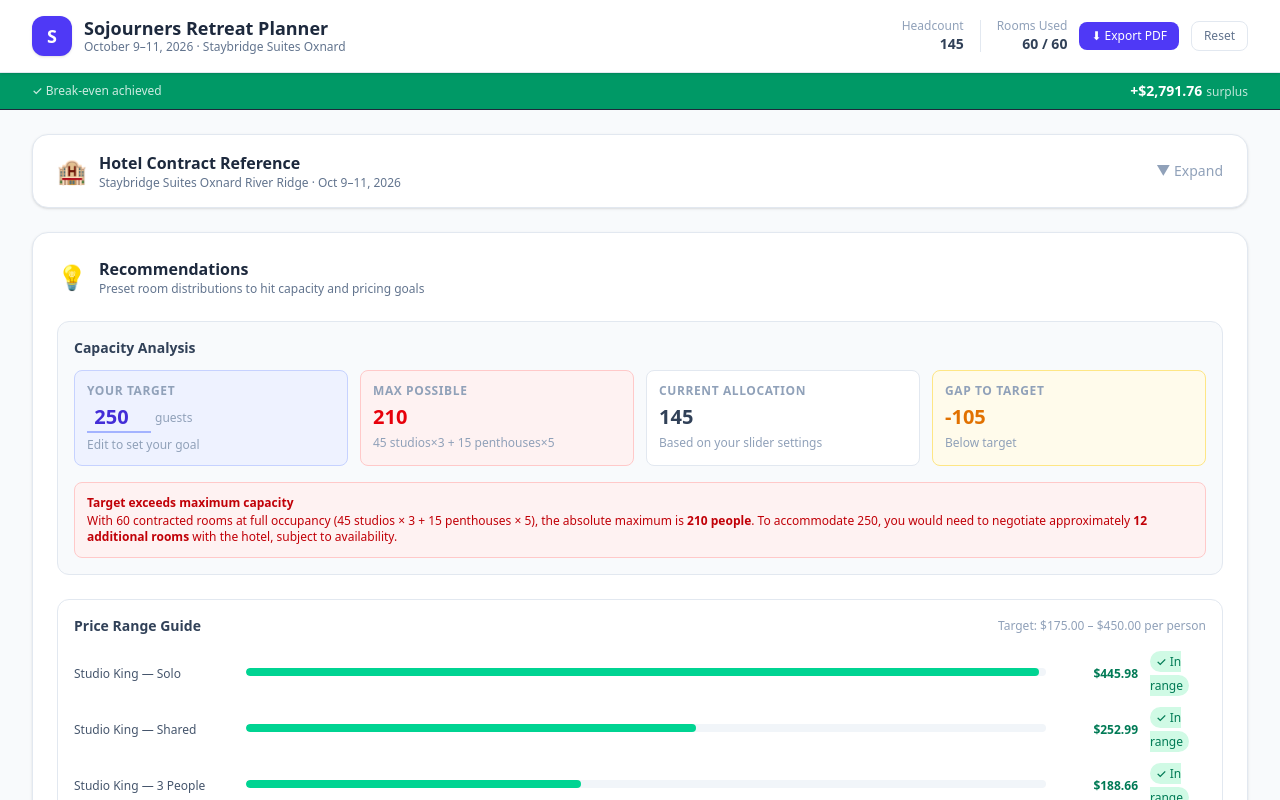
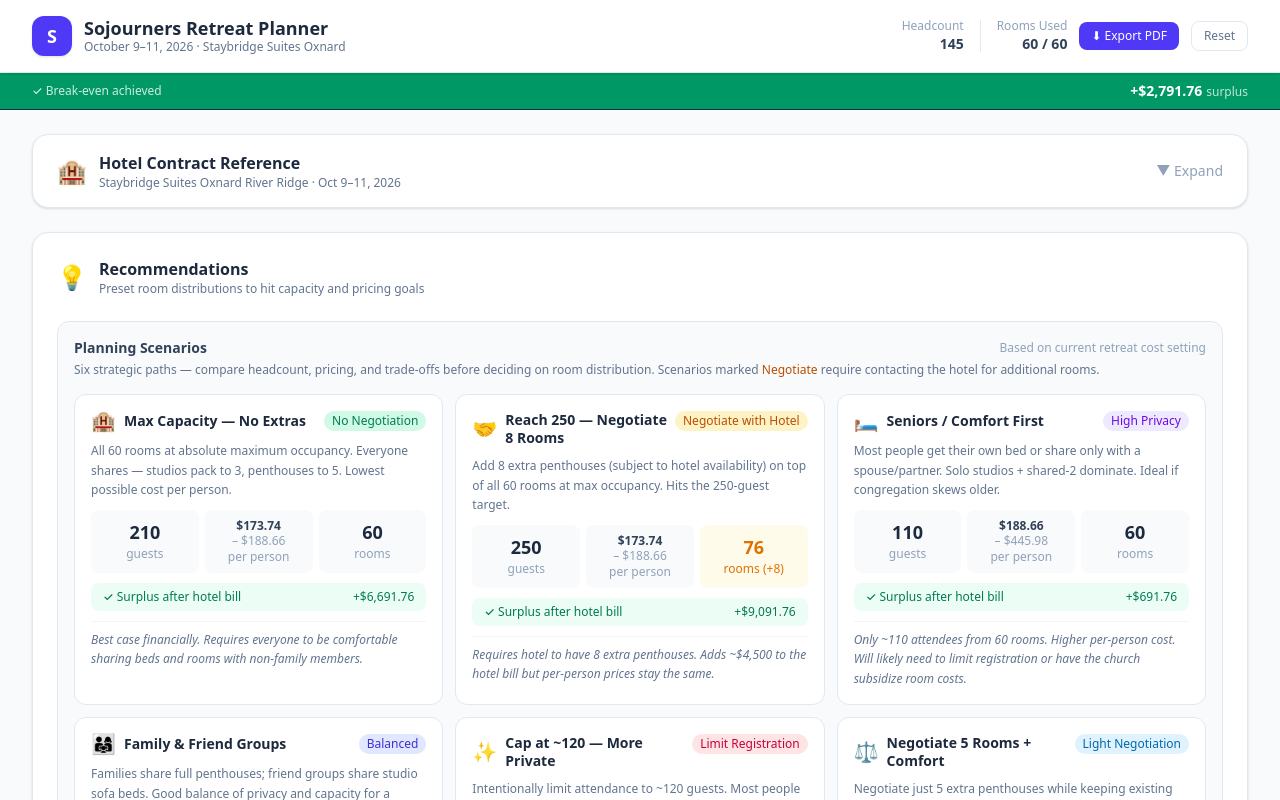
Before and after one commit to chitamoor/sojourners-retreat-planner, a React (Vite) app: page / in a window 1280 px wide. Shown: the top 800 px of the page. Built offline with nearby package versions, Linux system fonts and the light colour scheme.

Commit message:
Add 6 strategic planning scenario cards to Recommendations section
Made-with: Cursor

```diff
--- a/src/components/Recommendations.tsx
+++ b/src/components/Recommendations.tsx
@@ -1,7 +1,7 @@
 import { useMemo, useState } from 'react';
 import { CONTRACT } from '../constants';
-import type { RoomAllocation, RoomMix, FixedCostConfig } from '../types';
-import { computePricingTiers, fmt, totalHeadcount } from '../utils/pricing';
+import type { RoomAllocation, RoomMix, FixedCostConfig, FinancialSummary } from '../types';
+import { computePricingTiers, computeFinancialSummary, fmt, totalHeadcount } from '../utils/pricing';
 
 interface Props {
   fixedConfig: FixedCostConfig;
@@ -89,6 +89,204 @@ const SCENARIOS: Scenario[] = [
   },
 ];
 
+// ─── Planning Scenarios ───────────────────────────────────────────────────────
+
+interface PlanningScenarioConfig {
+  id: string;
+  name: string;
+  icon: string;
+  tag: string;
+  tagColor: string;
+  description: string;
+  allocation: RoomAllocation;
+  extraRooms: number;
+  insight: string;
+}
+
+interface PlanningScenarioMetrics extends PlanningScenarioConfig {
+  minPrice: number;
+  maxPrice: number;
+  headcount: number;
+  roomsUsed: number;
+  summary: FinancialSummary;
+}
+
+const PLANNING_SCENARIO_CONFIGS: PlanningScenarioConfig[] = [
+  {
+    id: 'max-pack',
+    name: 'Max Capacity — No Extras',
+    icon: '🏨',
+    tag: 'No Negotiation',
+    tagColor: 'bg-emerald-100 text-emerald-700',
+    description: 'All 60 rooms at absolute maximum occupancy. Everyone shares — studios pack to 3, penthouses to 5. Lowest possible cost per person.',
+    allocation: {
+      studioKingSolo: 0, studioKingShared: 0, studioKing3person: 45,
+      penthouse2person: 0, penthouse3person: 0, penthouse4person: 0, penthouse5person: 15,
+    },
+    extraRooms: 0,
+    insight: 'Best case financially. Requires everyone to be comfortable sharing beds and rooms with non-family members.',
+  },
+  {
+    id: 'hit-250',
+    name: 'Reach 250 — Negotiate 8 Rooms',
+    icon: '🤝',
+    tag: 'Negotiate with Hotel',
+    tagColor: 'bg-amber-100 text-amber-700',
+    description: 'Add 8 extra penthouses (subject to hotel availability) on top of all 60 rooms at max occupancy. Hits the 250-guest target.',
+    allocation: {
+      studioKingSolo: 0, studioKingShared: 0, studioKing3person: 45,
+      penthouse2person: 0, penthouse3person: 0, penthouse4person: 0, penthouse5person: 23,
+    },
+    extraRooms: 8,
+    insight: 'Requires hotel to have 8 extra penthouses. Adds ~$4,500 to the hotel bill but per-person prices stay the same.',
+  },
+  {
+    id: 'seniors-comfort',
+    name: 'Seniors / Comfort First',
+    icon: '🛏️',
+    tag: 'High Privacy',
+    tagColor: 'bg-violet-100 text-violet-700',
+    description: 'Most people get their own bed or share only with a spouse/partner. Solo studios + shared-2 dominate. Ideal if congregation skews older.',
+    allocation: {
+      studioKingSolo: 20, studioKingShared: 20, studioKing3person: 5,
+      penthouse2person: 10, penthouse3person: 5, penthouse4person: 0, penthouse5person: 0,
+    },
+    extraRooms: 0,
+    insight: 'Only ~110 attendees from 60 rooms. Higher per-person cost. Will likely need to limit registration or have the church subsidize room costs.',
+  },
+  {
+    id: 'family-groups',
+    name: 'Family & Friend Groups',
+    icon: '👨‍👩‍👧',
+    tag: 'Balanced',
+    tagColor: 'bg-indigo-100 text-indigo-700',
+    description: 'Families share full penthouses; friend groups share studio sofa beds. Good balance of privacy and capacity for a mixed-age congregation.',
+    allocation: {
+      studioKingSolo: 0, studioKingShared: 15, studioKing3person: 30,
+      penthouse2person: 0, penthouse3person: 3, penthouse4person: 7, penthouse5person: 5,
+    },
+    extraRooms: 0,
+    insight: '~182 guests from 60 rooms. Families keep penthouses to themselves; couples or friend pairs share studios.',
+  },
+  {
+    id: 'limit-private',
+    name: 'Cap at ~120 — More Private',
+    icon: '✨',
+    tag: 'Limit Registration',
+    tagColor: 'bg-rose-100 text-rose-700',
+    description: 'Intentionally limit attendance to ~120 guests. Most people get their own bed or share only with their spouse. A smaller, more intimate retreat.',
+    allocation: {
+      studioKingSolo: 15, studioKingShared: 25, studioKing3person: 5,
+      penthouse2person: 8, penthouse3person: 4, penthouse4person: 3, penthouse5person: 0,
+    },
+    extraRooms: 0,
+    insight: 'Most comfortable option. Higher per-person cost due to less sharing. Requires strict registration cap — consider a waitlist.',
+  },
+  {
+    id: 'negotiate-comfort',
+    name: 'Negotiate 5 Rooms + Comfort',
+    icon: '⚖️',
+    tag: 'Light Negotiation',
+    tagColor: 'bg-sky-100 text-sky-700',
+    description: 'Negotiate just 5 extra penthouses while keeping existing rooms at a comfortable (not max) occupancy. Middle ground for groups and seniors.',
+    allocation: {
+      studioKingSolo: 5, studioKingShared: 20, studioKing3person: 20,
+      penthouse2person: 0, penthouse3person: 3, penthouse4person: 5, penthouse5person: 12,
+    },
+    extraRooms: 5,
+    insight: '~194 guests with a comfortable mix. Less aggressive than negotiating 8 rooms, more capacity than 60 rooms alone.',
+  },
+];
+
+function PlanningScenarios({ fixedConfig }: { fixedConfig: FixedCostConfig }) {
+  const metrics = useMemo<PlanningScenarioMetrics[]>(() =>
+    PLANNING_SCENARIO_CONFIGS.map(s => {
+      const tiers = computePricingTiers(s.allocation, fixedConfig);
+      const summary = computeFinancialSummary(s.allocation, fixedConfig);
+      const active = tiers.filter(t => t.roomCount > 0);
+      return {
+        ...s,
+        minPrice: active.length ? Math.min(...active.map(t => t.totalPerPerson)) : 0,
+        maxPrice: active.length ? Math.max(...active.map(t => t.totalPerPerson)) : 0,
+        headcount: totalHeadcount(s.allocation),
+        roomsUsed: Object.values(s.allocation).reduce((a, b) => a + b, 0),
+        summary,
+      };
+    }),
+  [fixedConfig]);
+
+  return (
+    <div className="mb-6 rounded-xl border border-slate-200 p-4 bg-slate-50">
+      <div className="flex items-center justify-between mb-1">
+        <h3 className="text-sm font-semibold text-slate-700">Planning Scenarios</h3>
+        <span className="text-xs text-slate-400">Based on current retreat cost setting</span>
+      </div>
+      <p className="text-xs text-slate-500 mb-4">
+        Six strategic paths — compare headcount, pricing, and trade-offs before deciding on room distribution.
+        Scenarios marked <span className="font-medium text-amber-700">Negotiate</span> require contacting the hotel for additional rooms.
+      </p>
+      <div className="grid grid-cols-1 md:grid-cols-2 xl:grid-cols-3 gap-3">
+        {metrics.map(s => <PlanningScenarioCard key={s.id} s={s} />)}
+      </div>
+    </div>
+  );
+}
+
+function PlanningScenarioCard({ s }: { s: PlanningScenarioMetrics }) {
+  const hasSurplus = s.summary.surplus >= 0;
+  const totalRooms = s.roomsUsed + s.extraRooms;
+
+  return (
+    <div className="bg-white rounded-xl border border-slate-200 p-4 flex flex-col gap-2.5">
+      {/* Header */}
+      <div className="flex items-start justify-between gap-2">
+        <div className="flex items-center gap-2">
+          <span className="text-xl leading-none">{s.icon}</span>
+          <h4 className="font-semibold text-slate-800 text-sm leading-tight">{s.name}</h4>
+        </div>
+        <span className={`shrink-0 text-xs font-medium px-2 py-0.5 rounded-full ${s.tagColor}`}>{s.tag}</span>
+      </div>
+
+      <p className="text-xs text-slate-500 leading-relaxed">{s.description}</p>
+
+      {/* Key stats */}
+      <div className="grid grid-cols-3 gap-1.5 text-center">
+        <div className="bg-slate-50 rounded-lg p-2">
+          <p className="text-lg font-bold text-slate-800">{s.headcount}</p>
+          <p className="text-xs text-slate-400">guests</p>
+        </div>
+        <div className="bg-slate-50 rounded-lg p-2">
+          <p className="text-xs font-semibold text-slate-700 leading-tight">{fmt(s.minPrice)}</p>
+          <p className="text-xs text-slate-400">– {fmt(s.maxPrice)}</p>
+          <p className="text-xs text-slate-400">per person</p>
+        </div>
+        <div className={`rounded-lg p-2 ${s.extraRooms > 0 ? 'bg-amber-50' : 'bg-slate-50'}`}>
+          {s.extraRooms > 0 ? (
+            <>
+              <p className="text-lg font-bold text-amber-600">{totalRooms}</p>
+              <p className="text-xs text-amber-600">rooms (+{s.extraRooms})</p>
+            </>
+          ) : (
+            <>
+              <p className="text-lg font-bold text-slate-800">{totalRooms}</p>
+              <p className="text-xs text-slate-400">rooms</p>
+            </>
+          )}
+        </div>
+      </div>
+
+      {/* Surplus / deficit pill */}
+      <div className={`flex items-center justify-between rounded-lg px-3 py-1.5 text-xs font-medium ${hasSurplus ? 'bg-emerald-50 text-emerald-700' : 'bg-red-50 text-red-700'}`}>
+        <span>{hasSurplus ? '✓ Surplus after hotel bill' : '⚠ Deficit vs hotel bill'}</span>
+        <span>{hasSurplus ? '+' : '−'}{fmt(Math.abs(s.summary.surplus))}</span>
+      </div>
+
+      {/* Trade-off note */}
+      <p className="text-xs text-slate-500 italic border-t border-slate-100 pt-2 leading-relaxed">{s.insight}</p>
+    </div>
+  );
+}
+
 export default function Recommendations({ fixedConfig, currentAllocation, roomMix, onApply }: Props) {
   const [targetHeadcount, setTargetHeadcount] = useState(250);
   const [appliedId, setAppliedId] = useState<string | null>(null);
@@ -114,6 +312,9 @@ export default function Recommendations({ fixedConfig, currentAllocation, roomMi
           <p className="text-xs text-slate-500">Preset room distributions to hit capacity and pricing goals</p>
         </div>
       </div>
+
+      {/* Planning Scenarios */}
+      <PlanningScenarios fixedConfig={fixedConfig} />
 
       {/* Capacity Analysis */}
       <div className="mb-6 rounded-xl border border-slate-200 p-4 bg-slate-50">
```
